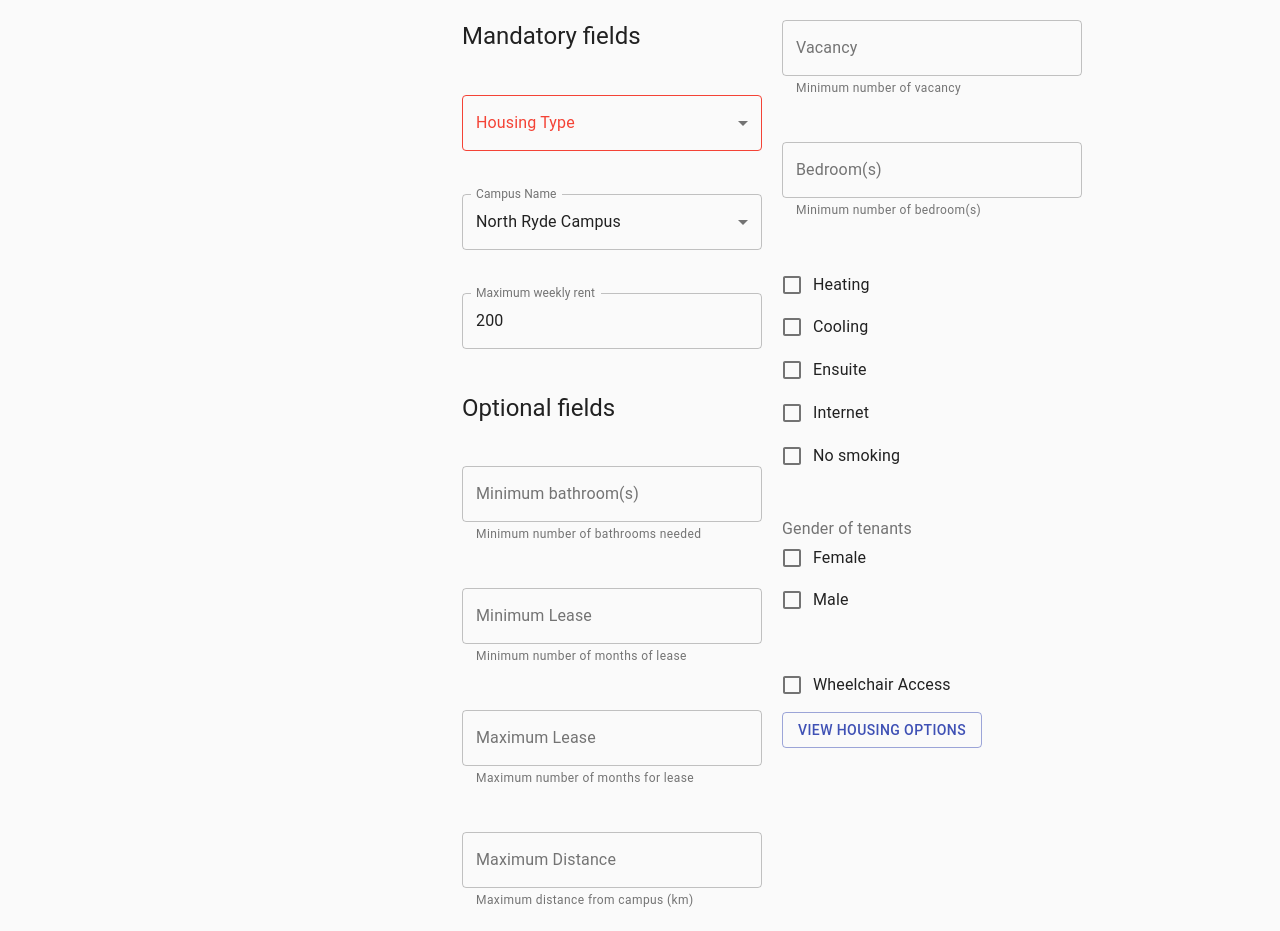
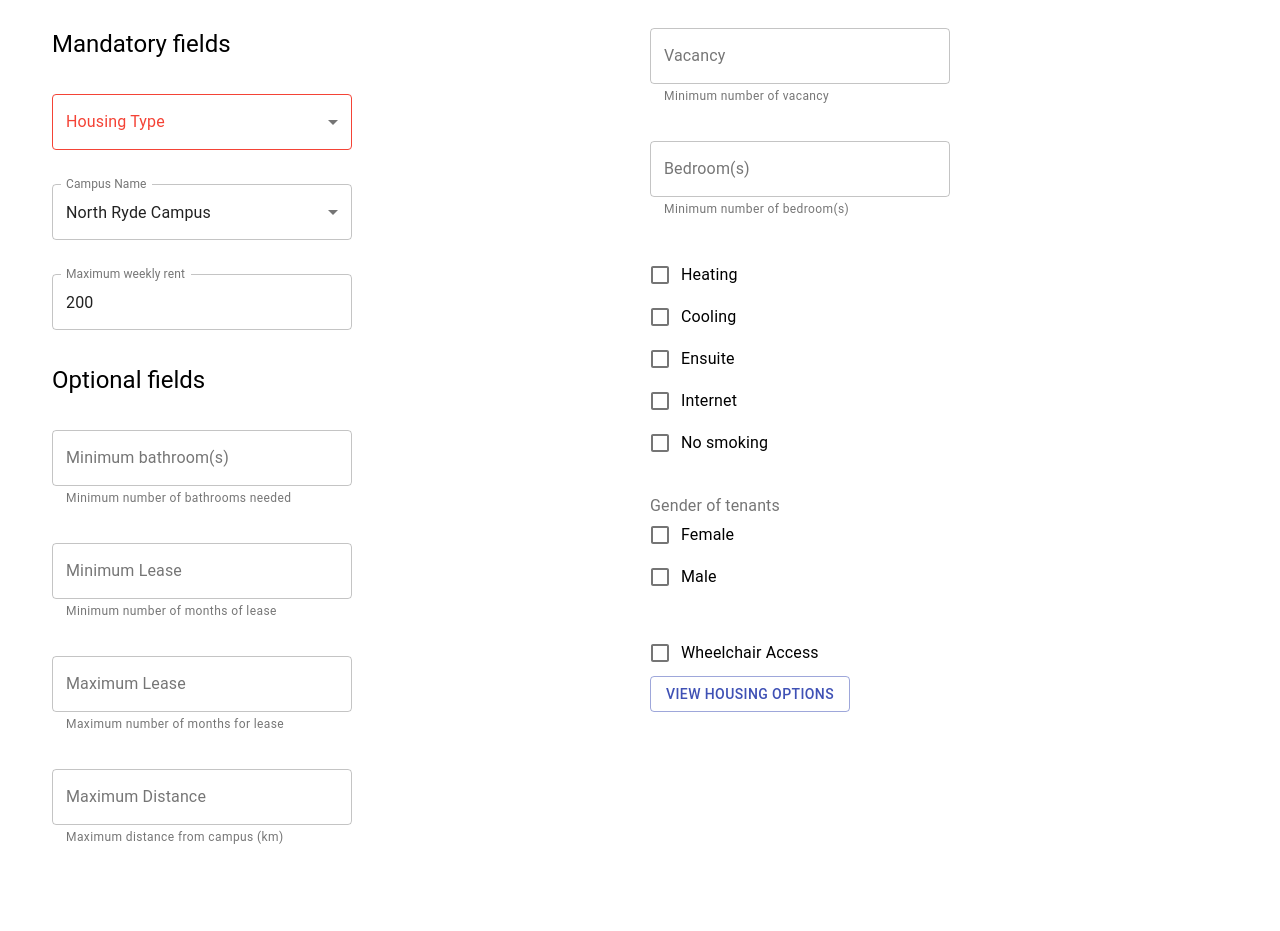
Before and after one commit to maacpiash/MqFind, a React (Create React App) app in the folder client/: page / in a window 1280 px wide. After the commit the page ends 876 px from the top, so only its background shows below. Built offline with nearby package versions, Linux system fonts and the light colour scheme.

Commit message:
Fix width issue
Also, minor fix: style objects are now React-compliant (?)

```diff
--- a/client/src/components/form.tsx
+++ b/client/src/components/form.tsx
@@ -18,12 +18,12 @@ import { FormState, IMenuItem } from '../types'
 const styles = {
   grid_container: {
     display: 'grid',
-    'grid-template-columns': 'auto auto',
+    gridTemplateColumns: 'auto auto',
     padding: '10px',
   },
   grid_item: {
     padding: '10px',
-    'font-size': '30px',
+    fontSize: '30px',
   },
 }
 
@@ -103,8 +103,8 @@ export default class Form extends React.Component<FormProps, FormState> {
       wheelchairAccess,
     } = this.state
     return (
-      <Container component="main" maxWidth="xs">
-        <CssBaseline />
+      <Container component="main">
+        {/* <CssBaseline /> */}
         <div>
           <div>
             <div style={styles.grid_container}>
```
